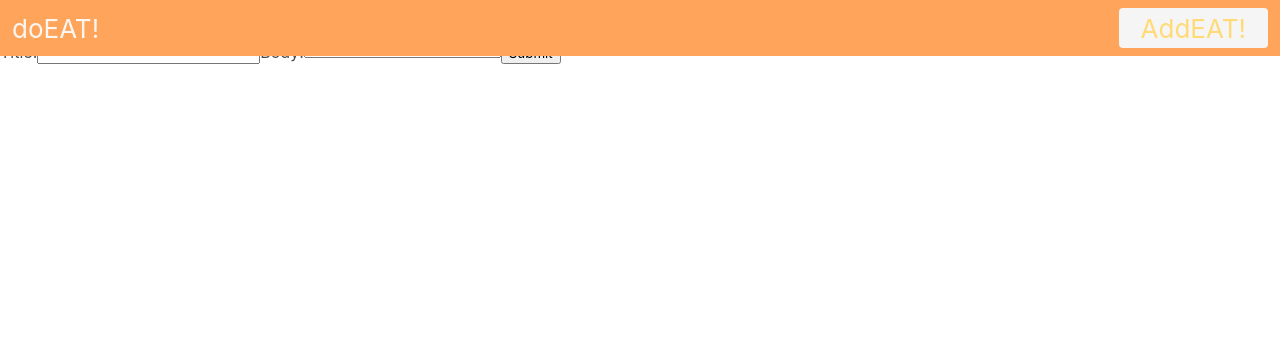
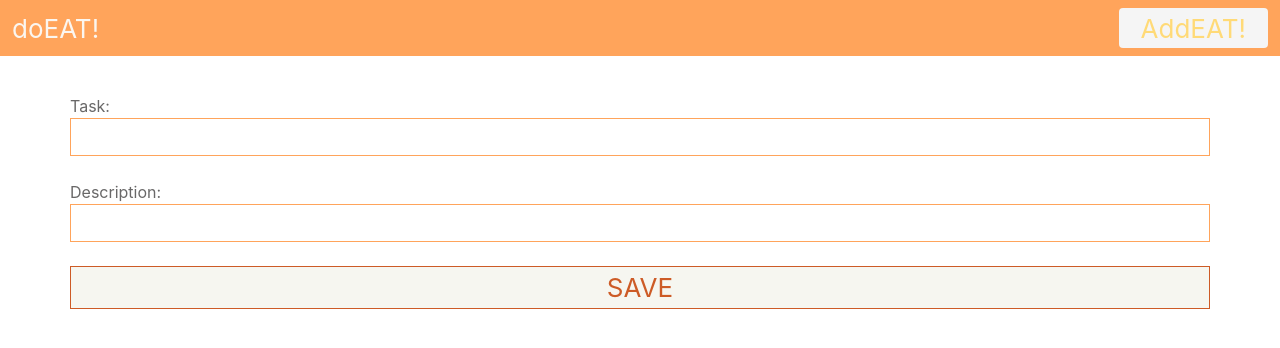
Before and after one commit to ironhackbcn/challenge-todo-app, a React (Create React App) app: page /edit/1 in a window 1280 px wide. Shown: the top 348 px of the page. Built offline with nearby package versions, Linux system fonts and the light colour scheme; no server answers.

Commit message:
edit task

```diff
--- a/src/components/TaskList/TaskListItem.css
+++ b/src/components/TaskList/TaskListItem.css
@@ -7,4 +7,5 @@
   }
   .title-list {
     margin-left: 10px;
+    color: rgb(117, 117, 117)
   }
--- /dev/null
+++ b/src/pages/EditTask/EditTask.css
@@ -0,0 +1,23 @@
+.task-form {
+    display: flex;
+    flex-direction: column;
+    margin: 70px;
+    margin-bottom: 150px
+  }
+
+  .input-form {
+    border: 1px solid #ffa45b;
+    padding: 10px;
+  }
+
+  .label-form {
+    color: rgb(105, 104, 104);
+  }
+
+  .task-form-button {
+    background-color: #f6f6f0;
+    font-size: 26px;
+    padding: 5px;
+    color: #ffa45b;
+    border: 1px solid #ffa45b;;
+  }
--- a/src/pages/EditTask/EditTask.js
+++ b/src/pages/EditTask/EditTask.js
@@ -3,7 +3,7 @@ import axios from "axios";
 
 class EditTask extends Component {
   state = {
-    currentTask: {},
+    currentTask:{}
   };
 
   getOneTask = () => {
@@ -13,20 +13,23 @@ class EditTask extends Component {
       .then((responseFromApi) => {
         this.setState({
           currentTask: responseFromApi.data,
-        })
+        });
       })
       .catch((err) => {
-        console.log(err)
-      })
+        console.log(err);
+      });
+  };
+
+  componentDidMount() {
+    this.getOneTask();
   }
 
   handleFormSubmit = (event) => {
-    const title = this.state.title;
-    const body = this.state.body;
-
+    const title = this.state.currentTask.title;
+    const body = this.state.currentTask.body;
     event.preventDefault();
     axios
-      .put(`http://localhost:4000/api/v1/todos/${this.props.theTask._id}`, {
+      .put(`http://localhost:4000/api/v1/todos/${this.state.currentTask._id}`, {
         title,
         body,
       })
@@ -38,37 +41,38 @@ class EditTask extends Component {
       });
   };
 
-  handleChangeTitle = (event) => {
+  handleChange(event, propertyName) {
+    let copyTask = this.state.currentTask;
+    copyTask[propertyName] = event.target.value;
     this.setState({
-      title: event.target.value,
+      currentTask: copyTask,
     });
-  };
-
-  handleChangeBody = (event) => {
-    this.setState({
-      body: event.target.value,
-    });
-  };
+  }
 
   render() {
     return (
       <div>
         <h3>Edit form</h3>
-        <form onSubmit={this.handleFormSubmit}>
-          <label>Title:</label>
+        <form onSubmit={this.handleFormSubmit} className="task-form">
+          <label className="label-form">Task:</label>
           <input
             type="text"
+            className="input-form"
             name="title"
-            value={this.state.title}
-            onChange={(event) => this.handleChangeTitle(event)}
+            value={this.state.currentTask.title}
+            onChange={(event) => this.handleChange(event, "title")}
           />
-          <label>Body:</label>
-          <textarea
+          <br />
+          <label className="label-form">Description:</label>
+          <input
+            type="text"
             name="body"
-            value={this.state.body}
-            onChange={(event) => this.handleChangeBody(event)}
+            className="input-form"
+            value={this.state.currentTask.body}
+            onChange={(event) => this.handleChange(event, "body")}
           />
-          <input type="submit" value="Submit" />
+          <br />
+          <input type="submit" value="SAVE" className="task-form-button" />
         </form>
       </div>
     );
--- a/src/pages/TaskDetailsPage/TaskDetailsPage.js
+++ b/src/pages/TaskDetailsPage/TaskDetailsPage.js
@@ -1,7 +1,6 @@
 import React, { Component } from "react";
 import axios from "axios";
 import TaskDetail from "../../components/TaskDetails/TaskDetails";
-import Navbar from "../../components/Navbar/Navbar";
 import { Link } from "react-router-dom";
 import "./TaskDetailsPage.css";
 
```
